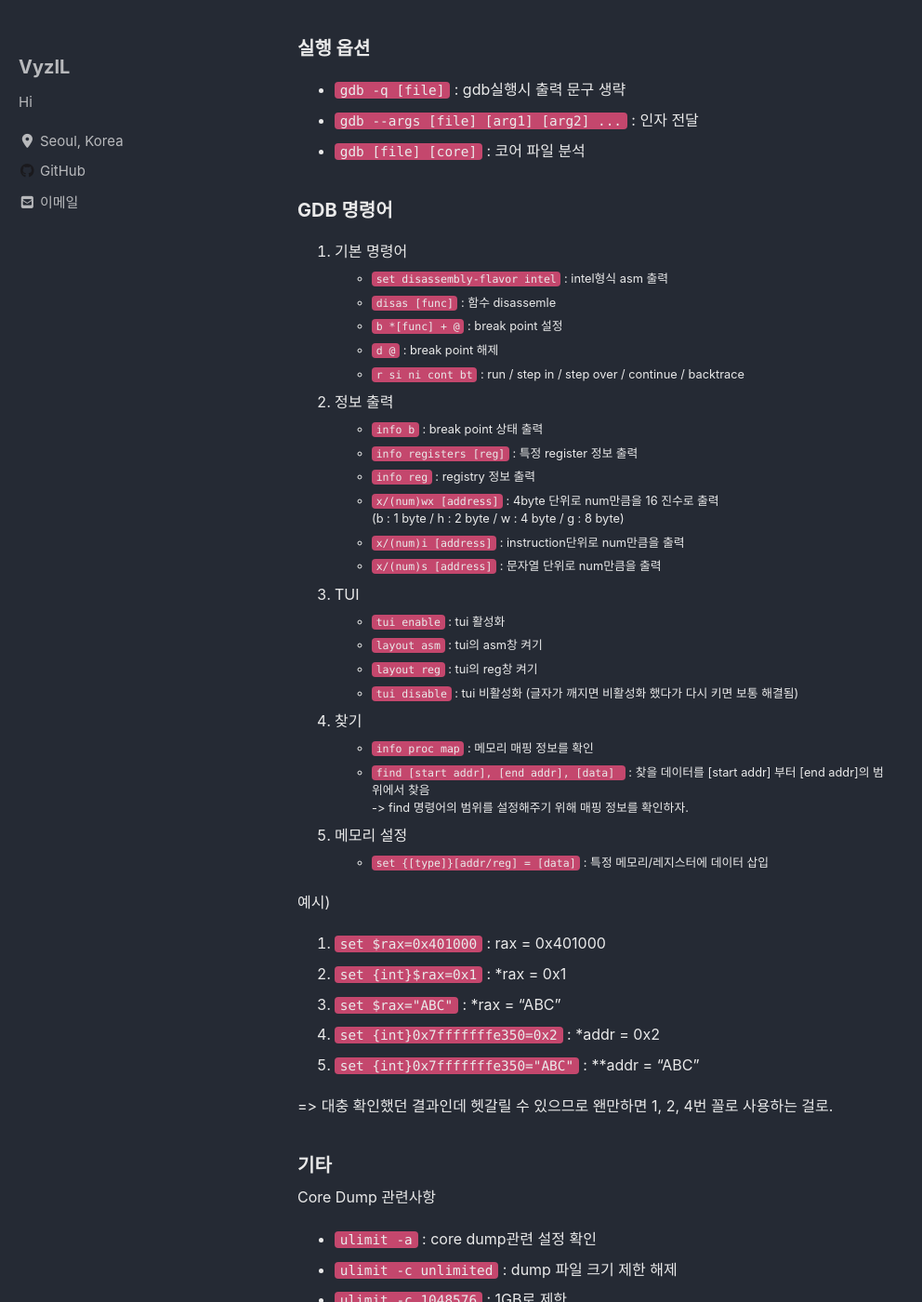
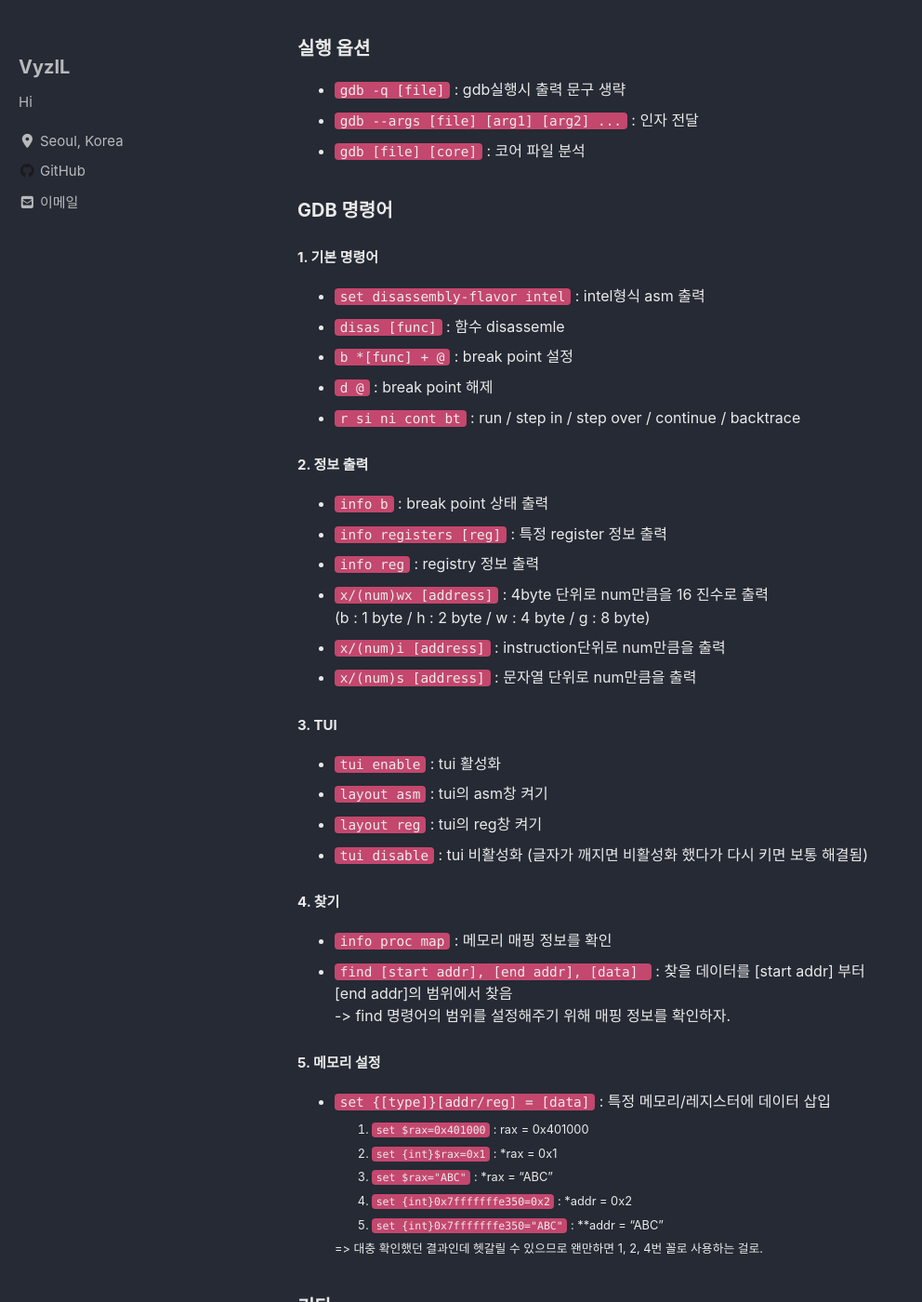
Before and after one commit to vyzil/vyzil.github.io, a Jekyll site: the page built from _posts/System_Hacking/2020-03-06-Gdb.md, in a window 1280 px wide and 1400 px high, scrolled down 213 px. Shown: the whole window at 93% size, without its empty margins (0-992 px from the left). Built offline with Jekyll 4.4.1, drawn with Linux system fonts in a browser that asks for light colours; cached includes are drawn as plain includes; nearby versions of some CDN libraries; some web fonts are replaced.

Commit message:
Update 2020-03-06-Gdb.md
Minor change

```diff
--- a/_posts/System_Hacking/2020-03-06-Gdb.md
+++ b/_posts/System_Hacking/2020-03-06-Gdb.md
@@ -15,14 +15,14 @@ tags:
 - `gdb [file] [core]` : 코어 파일 분석
 
 ### GDB 명령어
-1. 기본 명령어
+#### 1. 기본 명령어
 - `set disassembly-flavor intel` : intel형식 asm 출력
 - `disas [func]` : 함수 disassemle
 - `b *[func] + @` : break point 설정
 - `d @` : break point 해제
 - `r si ni cont bt` : run / step in / step over / continue / backtrace
 
-2. 정보 출력
+#### 2. 정보 출력
 - `info b` : break point 상태 출력
 - `info registers [reg]` : 특정 register 정보 출력
 - `info reg` : registry 정보 출력
@@ -30,28 +30,26 @@ tags:
 - `x/(num)i [address]` : instruction단위로 num만큼을 출력
 - `x/(num)s [address]` : 문자열 단위로 num만큼을 출력
 
-3. TUI
+#### 3. TUI
 - `tui enable` : tui 활성화
 - `layout asm` : tui의 asm창 켜기
 - `layout reg` : tui의 reg창 켜기
 - `tui disable` : tui 비활성화 (글자가 깨지면 비활성화 했다가 다시 키면 보통 해결됨)
 
-4. 찾기
+#### 4. 찾기
 - `info proc map` : 메모리 매핑 정보를 확인
 - `find [start addr], [end addr], [data] ` : 찾을 데이터를 [start addr] 부터 [end addr]의 범위에서 찾음 <br/>
 -> find 명령어의 범위를 설정해주기 위해 매핑 정보를 확인하자.
 
-5. 메모리 설정
+#### 5. 메모리 설정
 - `set {[type]}[addr/reg] = [data]` : 특정 메모리/레지스터에 데이터 삽입
+    1. `set $rax=0x401000` : rax = 0x401000
+    2. `set {int}$rax=0x1` : \*rax = 0x1
+    3. `set $rax="ABC"` : \*rax = "ABC"
+    4. `set {int}0x7fffffffe350=0x2` : \*addr = 0x2
+    5. `set {int}0x7fffffffe350="ABC"` : \*\*addr = "ABC"
 
-예시)
-1. `set $rax=0x401000` : rax = 0x401000
-2. `set {int}$rax=0x1` : \*rax = 0x1
-3. `set $rax="ABC"` : \*rax = "ABC"
-4. `set {int}0x7fffffffe350=0x2` : \*addr = 0x2
-5. `set {int}0x7fffffffe350="ABC"` : \*\*addr = "ABC"
-
-=> 대충 확인했던 결과인데 헷갈릴 수 있으므로 왠만하면 1, 2, 4번 꼴로 사용하는 걸로.
+    => 대충 확인했던 결과인데 헷갈릴 수 있으므로 왠만하면 1, 2, 4번 꼴로 사용하는 걸로.
 
 ### 기타
 Core Dump 관련사항
```
